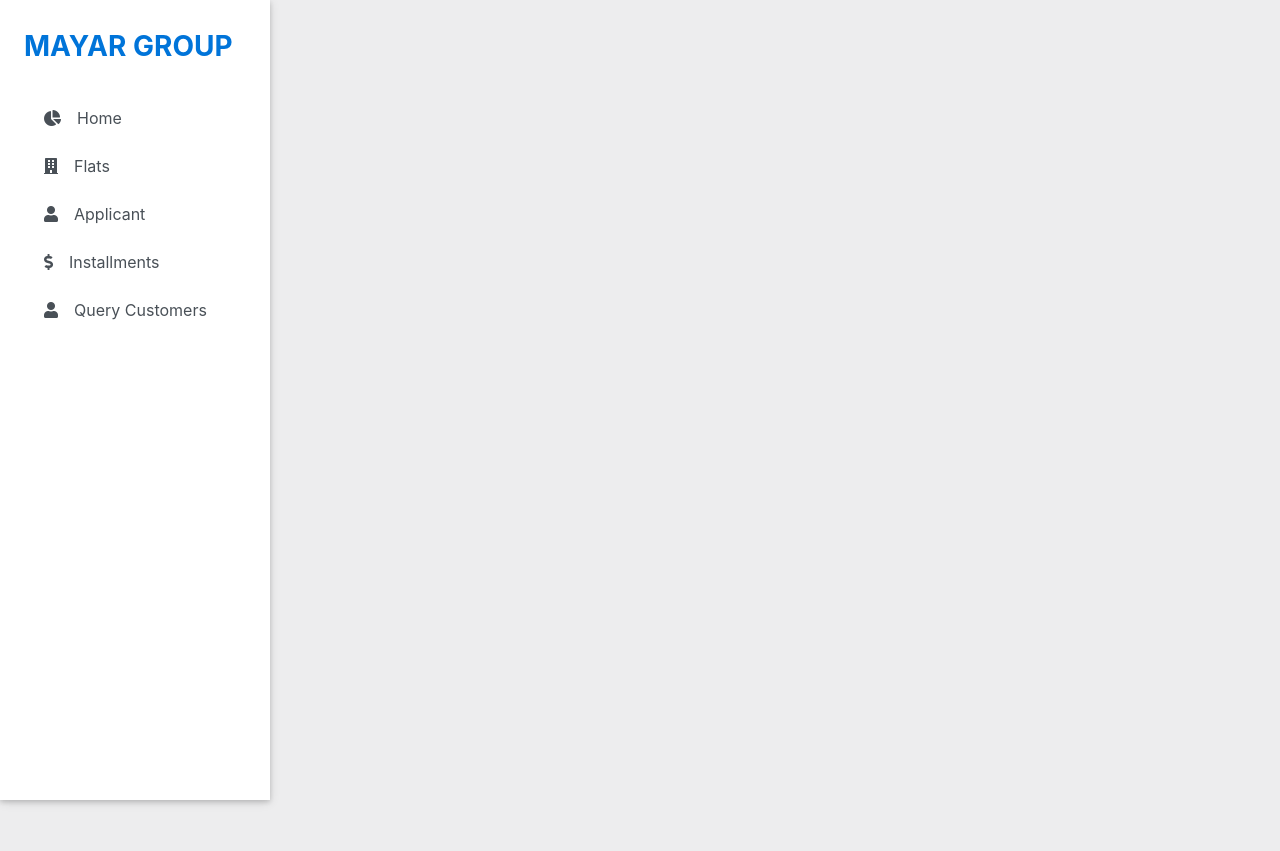
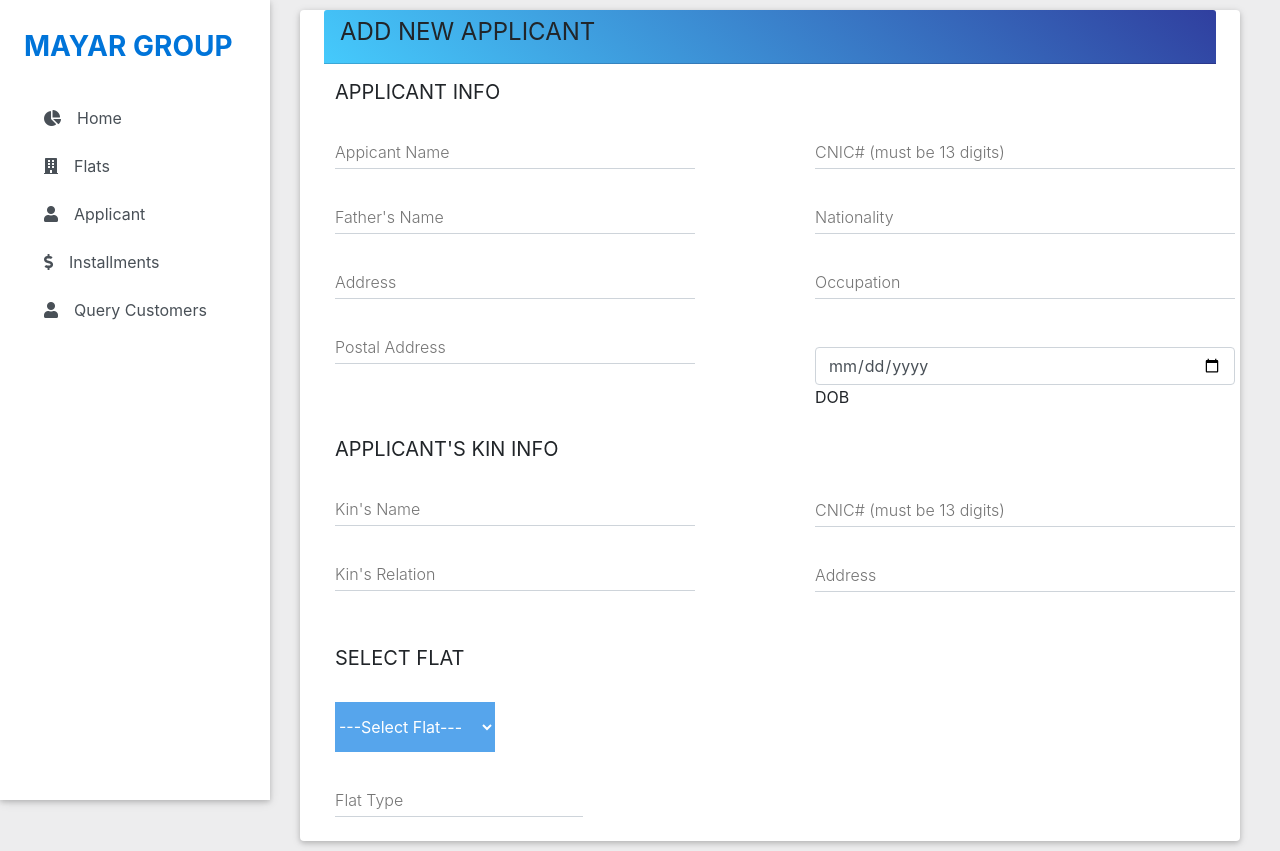
Before and after one commit to Hamzaaasif/Flats-Booking-system, a React (Create React App) app in the folder frontendreact/: page /postappli in a window 1280 px wide. Before the commit the page ends 800 px from the top, so only its background shows below. Built offline with nearby package versions, Linux system fonts and the light colour scheme.

Commit message:
working on applicant form

```diff
--- a/frontendreact/src/Routers/homeRouters.js
+++ b/frontendreact/src/Routers/homeRouters.js
@@ -3,6 +3,8 @@ import {Route , Switch} from 'react-router-dom'
 import Sidebar from '../dashboard/sideBar'
 import flatsDetails from '../dashboard/flatsDetails'
 import Flats_form from '../forms/flatDetailsForm'
+import Applicant from '../dashboard/applicantDetails'
+import AddApplicant from '../forms/AddApplicantForm'
 
 const MainRouter = ()=>(
 
@@ -10,6 +12,8 @@ const MainRouter = ()=>(
       <Route exact path="/" component = {Sidebar}></Route>
       <Route exact path="/allfd" component={flatsDetails}></Route>
       <Route exact path="/postfd" component={Flats_form}></Route>
+      <Route exact path="/getappli" component={Applicant}></Route>
+      <Route exact path="/postappli" component={AddApplicant}></Route>
     </Switch>
 
 )
--- /dev/null
+++ b/frontendreact/src/dashboard/applicantDetails.js
@@ -0,0 +1,173 @@
+import React,{Component} from 'react'
+import { MDBCard, MDBCardBody, MDBCardHeader, MDBBtn, MDBTable ,MDBDataTable   } from 'mdbreact';
+
+class Applicant extends Component
+{
+
+  constructor()
+  {
+    super()
+
+    this.applicantData={
+      columns: [
+
+        {
+          'label': 'ID',
+          'field': 'id',
+          'sort': 'asc'
+        },
+        {
+          'label': 'Name',
+          'field': 'name',
+          'sort': 'asc'
+        },
+        {
+          'label': 'Father\'s Name',
+          'field': 'Fname',
+          'sort': 'asc'
+        },
+        {
+          'label': 'DOB',
+          'field': 'dob',
+          'sort': 'asc'
+        },
+        {
+          'label': 'CNIC#',
+          'field': 'cnic',
+          'sort': 'asc'
+        },
+        {
+          'label': 'Address',
+          'field': 'address',
+          'sort': 'asc'
+        },
+        {
+          'label': 'Nationality',
+          'field': 'nationality',
+          'sort': 'asc'
+        },
+        {
+          'label': 'Occupation',
+          'field': 'occupation',
+          'sort': 'asc'
+        }
+      ],
+      rows: [
+        {
+         // 'check': <MDBInput label="" type="checkbox" id="checkbox6" />,
+          'id': '1',
+          'name': 'Hamza Asif',
+          'Fname': 'M. Asif Kamal',
+          'dob': '26 dec 1996',
+          'cnic': '42201-6858142-7',
+          'address': 'C-39 Shamsi Society',
+          'nationality': 'Pakistani',
+          'occupation': 'Student'
+        },
+        {
+          // 'check': <MDBInput label="" type="checkbox" id="checkbox6" />,
+           'id': '2',
+           'name': 'Billal Kamal',
+           'Fname': 'M. Asif Kamal',
+           'dob': '12 feb 1994',
+           'cnic': '42201-6858142-8',
+           'address': 'C-39 Shamsi Society',
+           'nationality': 'Pakistani',
+           'occupation': 'Student'
+         },
+         {
+           // 'check': <MDBInput label="" type="checkbox" id="checkbox6" />,
+            'id': '3',
+            'name': 'Maaz Kamal',
+            'Fname': 'M. Asif Kamal',
+            'dob': '12 feb 1990',
+            'cnic': '42201-6858142-9',
+            'address': 'C-39 Shamsi Society',
+            'nationality': 'Pakistani',
+            'occupation': 'Student'
+          },
+          {
+            // 'check': <MDBInput label="" type="checkbox" id="checkbox6" />,
+             'id': '4',
+             'name': 'Osama Ahmed',
+             'Fname': 'M. Ahmed',
+             'dob': '12 feb 1998',
+             'cnic': '42201-6858142-2',
+             'address': 'Gulsahn-e-iqbal near disco bakery',
+             'nationality': 'Pakistani',
+             'occupation': 'Student'
+           }
+
+      ]
+
+    };
+
+    this.print=()=>
+    {
+      window.print();
+    }
+
+  }
+
+
+  render(){
+
+    return(
+
+
+      <MDBCard className="styletables" >
+        <MDBCardHeader className="view view-cascade gradient-card-header blue-gradient d-flex justify-content-between align-items-center py-2 mx-4 mb-3">
+
+          <div>
+            <MDBBtn onine rounded size="sm" color="white" className="px-2">
+              <a href="#win" className="fa fa-th-large mt-0"></a>
+            </MDBBtn>
+
+            <MDBBtn outline rounded size="sm" color="white" className="px-2">
+            <i className="fa fa-columns mt-0"></i>
+             </MDBBtn>
+
+          </div>
+          <h4><b>APPLICANT INFORMATION</b></h4>
+          {/* <a href="/" className="white-text mx-3">FLATS DETAILS</a> */}
+
+          <div>
+          <MDBBtn outline rounded size="sm" color="white" className="px-2">
+            <i className="fas fa-pencil-alt mt-0"></i>
+          </MDBBtn>
+          <MDBBtn outline rounded size="sm" color="white" className="px-2" onClick={this.print}>
+            <a href="#printpreview" className="fas fa-print mt-0"> Print</a>
+            {/* <ReactToPrint
+             trigger={() => <a href="#printpreview"> Print</a>}
+             content={() => this.data_panel}
+            /> */}
+
+
+          </MDBBtn>
+          <MDBBtn outline rounded size="sm" color="white" className="px-2">
+            <a href="/postappli"className="fas fa-plus mt-0"> ADD</a>
+          </MDBBtn>
+          </div>
+
+        </MDBCardHeader>
+
+        <MDBCardBody cascade>
+        <MDBTable btn fixed align="right">
+          {/* <MDBTableHead columns={this.data_panel.columns} />
+          <MDBTableBody rows={this.data_panel.rows} /> */}
+          <MDBDataTable
+           bordered
+          small
+          striped
+          exportToCSV
+          data={this.applicantData}/>
+        </MDBTable>
+
+      </MDBCardBody>
+      </MDBCard>
+
+    );
+  }
+}
+
+export default Applicant;
--- a/frontendreact/src/dashboard/sideBar.js
+++ b/frontendreact/src/dashboard/sideBar.js
@@ -27,7 +27,7 @@ class Sidebar extends Component {
                     Flats
                 </MDBListGroupItem>
             </NavLink>
-            <NavLink to="/tables" activeClassName="activeClass">
+            <NavLink to="/getappli" activeClassName="activeClass">
                 <MDBListGroupItem>
                     <MDBIcon icon="user" className="mr-3"/>
                     Applicant
--- /dev/null
+++ b/frontendreact/src/forms/AddApplicantForm.js
@@ -0,0 +1,134 @@
+import React,{Component} from 'react'
+
+import { MDBContainer, MDBRow, MDBCol, MDBInput, MDBBtn ,MDBCard, MDBCardHeader } from 'mdbreact'
+
+class AddApplicant extends Component{
+
+  state = {
+    startDate: new Date(),
+    flatType:"Flat Type",
+
+    flats:['A','B','C','D']
+  };
+
+  handleChange = date => {
+    this.setState({
+      startDate: date
+    });
+  };
+
+  SetFlatDisableAttributes = ()=>{
+
+    this.setState({
+      flatType:"hello world",
+      flatno: Selection
+    })
+  }
+
+
+
+
+
+  render()
+  {
+    return (
+      <MDBCard className="styleFlatForm" >
+
+        <MDBCardHeader className="view view-cascade gradient-card-header blue-gradient d-flex justify-content-between align-items-center py-2 mx-4 mb-3 ">
+
+        <h4><b>ADD NEW APPLICANT</b></h4>
+
+        </MDBCardHeader>
+
+        <MDBContainer>
+        <MDBRow>
+        <MDBCol md="6">
+
+
+          <form>
+
+
+            <div className = "SetPositionLeft">
+            <h5><b> APPLICANT INFO </b></h5>
+
+
+            <MDBInput label="Appicant Name "  group type="text" />
+            <MDBInput label="Father's Name "  group type="text" />
+            <MDBInput label="Address "  group type="text" />
+            <MDBInput label="Postal Address "  group type="text" />
+
+            </div>
+
+            <div className = "SetPositionRight">
+
+            <MDBInput label="CNIC# (must be 13 digits) "  group type="text" />
+            <MDBInput label="Nationality "  group type="text" />
+            <MDBInput label="Occupation "  group type="text" />
+
+            <br/>
+            <input placeholder="Date of Birth" type="date" id="date-picker" className="form-control datepicker" />
+            <label for="date-picker">  DOB  </label>
+
+            </div>
+
+          </form>
+
+
+          {/* form for applicant kins info */}
+
+          <form>
+
+
+            <div className = "SetPositionLeftForKin">
+            <h5><b> APPLICANT'S KIN INFO </b></h5>
+
+
+            <MDBInput label="Kin's Name "  group type="text" />
+            <MDBInput label="Kin's Relation "  group type="text" />
+
+            </div>
+
+            <div className = "SetPositionRightForKin">
+
+            <MDBInput label="CNIC# (must be 13 digits) "  group type="text" />
+            <MDBInput label="Address "  group type="text" />
+
+
+            </div>
+
+          </form>
+
+
+          {/* form for selecting flat */}
+
+          <form>
+            <br/>
+          <div class="dropdown SetPositionLeftForflat  ">
+
+          <h5><b> SELECT FLAT </b></h5>
+          <br/>
+          <select className="selectpicker dropbtn ">
+
+            <option>  ---Select Flat---</option>
+
+
+    <option>{this.state.flats[1]}</option>
+
+     </select>
+
+           <MDBInput label={this.state.flatType}   type="text" disabled />
+
+         </div>
+
+
+          </form>
+
+        </MDBCol>
+        </MDBRow>
+        </MDBContainer>
+      </MDBCard>
+    )
+  }
+}
+
+export default AddApplicant;
--- a/frontendreact/src/forms/flatDetailsForm.js
+++ b/frontendreact/src/forms/flatDetailsForm.js
@@ -1,5 +1,5 @@
 import React, {Component} from 'react'
-import { MDBContainer, MDBRow, MDBCol, MDBInput, MDBBtn,MDBCard, MDBCardBody, MDBCardHeader } from 'mdbreact';
+import { MDBContainer, MDBRow, MDBCol, MDBInput, MDBBtn ,MDBCard, MDBCardHeader } from 'mdbreact';
 
 
 class Flats_form extends Component {
@@ -91,6 +91,7 @@ class Flats_form extends Component {
           <MDBBtn href="/allfd">Save</MDBBtn>
         </div>
       </form>
+
     </MDBCol>
   </MDBRow>
 </MDBContainer>
--- a/frontendreact/src/index.css
+++ b/frontendreact/src/index.css
@@ -227,9 +227,9 @@ main {
   font-weight: 650;
 }
 
-
+/* sets the margins */
 .styletables{
-  margin-top:80px;
+  margin-top:40px;
   margin-bottom: 40px;
   margin-left: 300px;
   margin-right: 40px;
@@ -256,3 +256,85 @@ main {
   margin-right: 25px;
   margin-left: -80px;
 }
+
+
+/* for add applicant form */
+
+/* position set for mdbinput right for name and father's name */
+.SetPositionLeft{
+  margin-left: 20px;
+  margin-right: 60px;
+
+}
+
+.SetPositionRight{
+
+  margin-left: 500px;
+  margin-right: -480px;
+  margin-top: -260px;
+  margin-bottom: 20px;
+
+}
+.SetPositionLeftForKin{
+
+  margin-left: 20px;
+  margin-right: 60px;
+}
+.SetPositionRightForKin{
+  margin-left: 500px;
+  margin-right: -480px;
+  margin-top: -129px;
+  margin-bottom: 30px;
+
+}
+
+.SetPositionLeftForflat{
+
+  margin-left: 20px;
+  margin-right: -20px;
+}
+
+
+
+/* Dropdown Button */
+.dropbtn {
+  background-color: #56A5EC ;
+  color: white;
+  width: 160px;
+  height: 50px;
+  font-size: 16px;
+  border: none;
+}
+
+/* The container <div> - needed to position the dropdown content */
+.dropdown {
+  position: relative;
+  display: inline-block;
+}
+
+/* Dropdown Content (Hidden by Default) */
+.dropdown-content {
+  display: none;
+  position: absolute;
+  background-color: #f1f1f1;
+  min-width: 160px;
+  box-shadow: 0px 8px 16px 0px rgba(0,0,0,0.2);
+  z-index: 1;
+}
+
+/* Links inside the dropdown */
+.dropdown-content a {
+  color: black;
+  padding: 12px 16px;
+  text-decoration: none;
+  display: block;
+}
+
+/* Change color of dropdown links on hover */
+.dropdown-content a:hover {background-color: #ddd;}
+
+/* Show the dropdown menu on hover */
+.dropdown:hover .dropdown-content {display: block;}
+
+/* Change the background color of the dropdown button when the dropdown content is shown */
+.dropdown:hover .dropbtn {background-color: #56A5EC;}
```
Also changed, not shown: frontendreact/src/dashboard/flatsDetails.js (+5 -3 lines), 2 other files (tests, documents, lock files or other folders).
